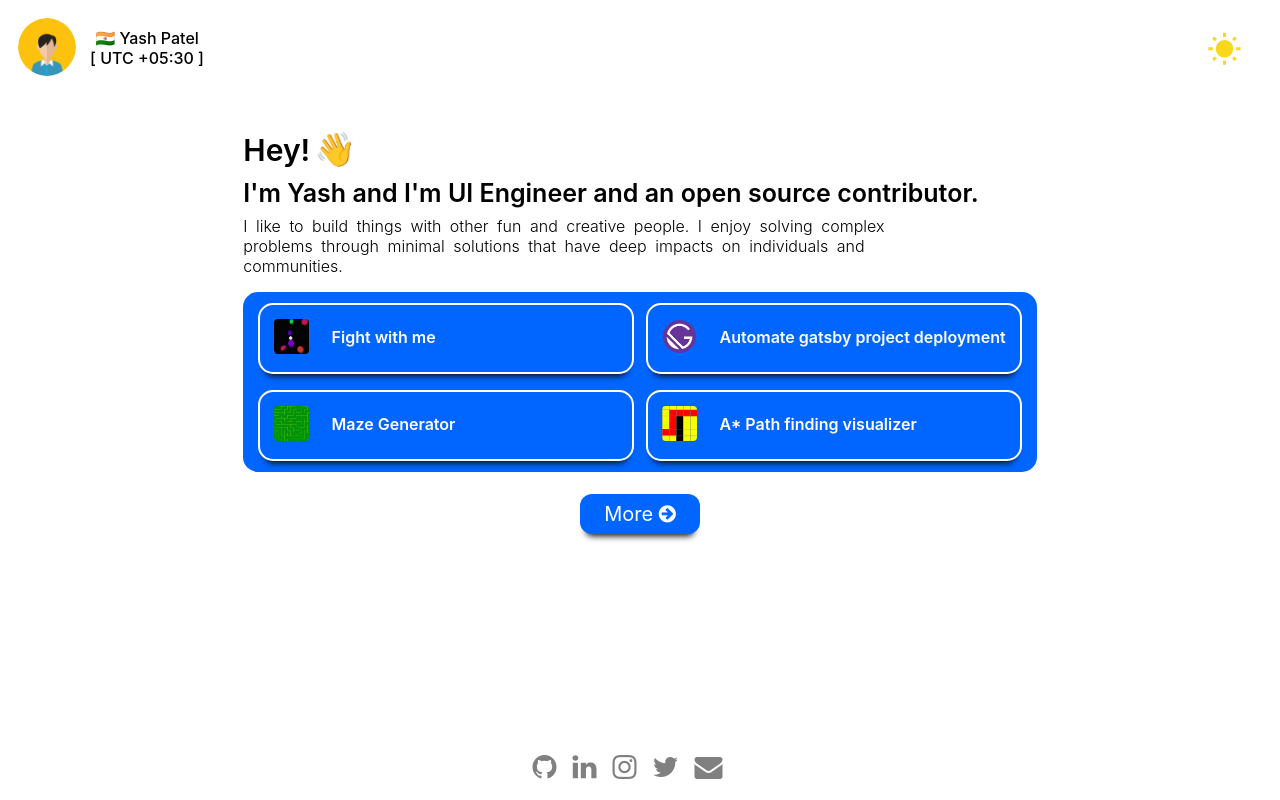
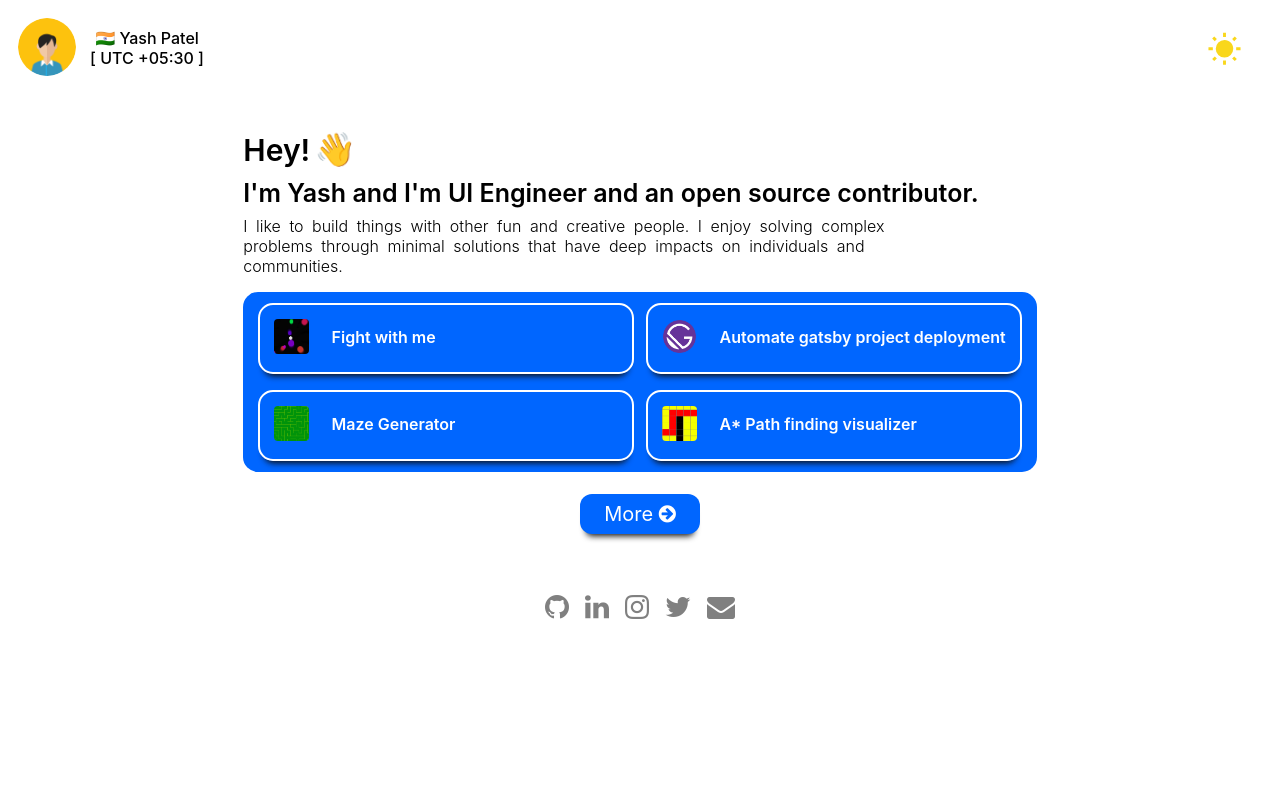
Before and after one commit to ryuk156/Portfolio, a Next.js app: page / in a window 1280 px wide. Built offline with nearby package versions, Linux system fonts and the light colour scheme.

Commit message:
fix: footer

```diff
--- a/styles/footer.css
+++ b/styles/footer.css
@@ -3,13 +3,14 @@
 .footer {
 
   width: 100%;
-
   left: 0;
   bottom: 0;
-  position: absolute;
+  position: relative;
   background-color: transparent;
   display: flex;
   justify-content: center;
+  padding-left: 25px;
+  padding-top: 20px;
 }
 
 .footer-icons {
```
Also changed, not shown: data/socialdetails.js (line endings or trailing spaces).
